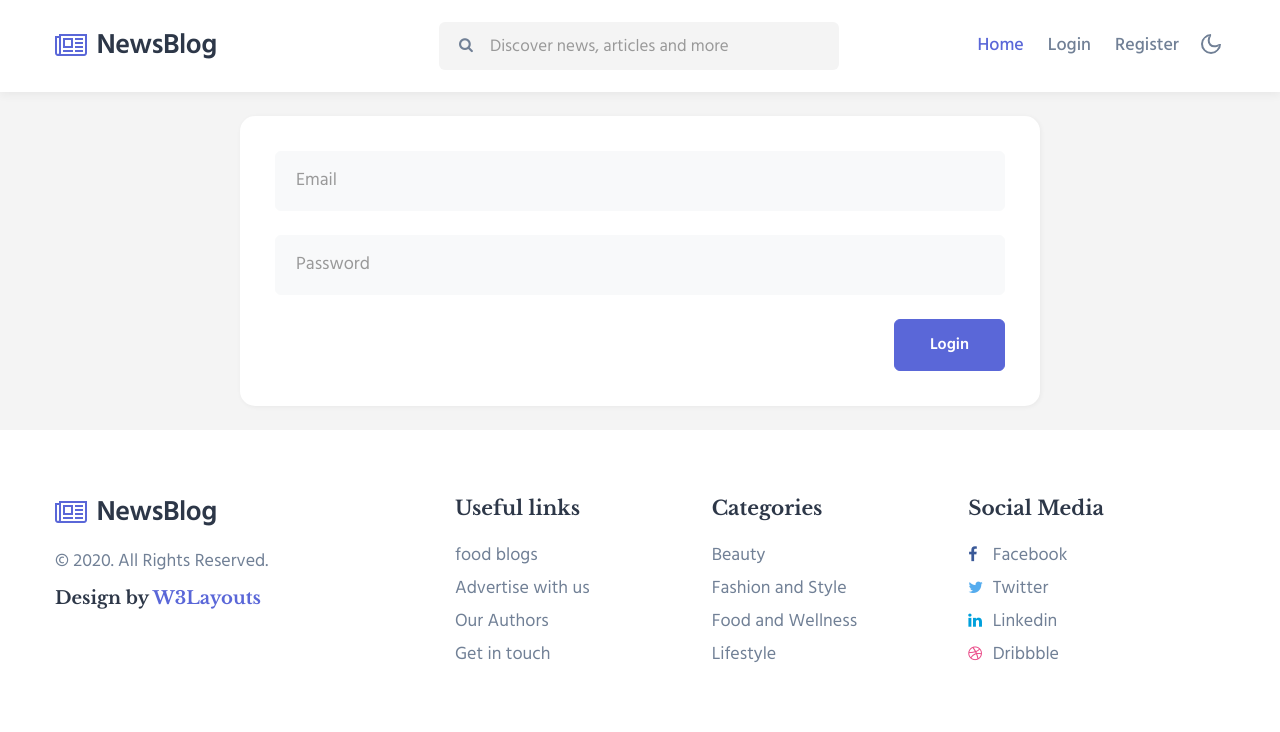
After one commit to devvlopar/Mrutika_Project, a Django app: page /login/ in a window 1280 px wide. The commit adds this page. Shown: the top 732 px of the page. Run offline with Django 4.2, Linux system fonts and the light colour scheme; some libraries are stand-ins or nearby versions.

Commit message:
login & register completed

```diff
--- a/myapp/models.py
+++ b/myapp/models.py
@@ -6,3 +6,6 @@ class User(models.Model):
     full_name = models.CharField(max_length=100)
     email = models.EmailField(unique=True)
     password = models.CharField(max_length=150)
+
+    def __str__(self):
+        return self.email
--- a/myapp/templates/base.html
+++ b/myapp/templates/base.html
@@ -51,12 +51,27 @@
 					<li class="nav-item active">
 						<a class="nav-link" href="{% url 'index' %}">Home</a>
 					</li>
+
+          {% if userdata %}
+
+          <li class="nav-item @@contact__active">
+						<a class="nav-link" href="">{{userdata.full_name}}</a>
+					</li>
 					<li class="nav-item @@contact__active">
-						<a class="nav-link" href="{% url 'contact' %}">Contact</a>
+						<a class="nav-link" href="{% url 'logout' %}">Logout</a>
 					</li>
-                    <li class="nav-item @@contact__active">
+
+          {% else %}
+
+          <li class="nav-item @@contact__active">
+						<a class="nav-link" href="{% url 'login' %}">Login</a>
+					</li>
+          <li class="nav-item @@contact__active">
 						<a class="nav-link" href="{% url 'register' %}">Register</a>
 					</li>
+
+          {% endif %}
+
 				</ul>
 			</div>
 			<!-- toggle switch for light and dark theme -->
--- /dev/null
+++ b/myapp/templates/login.html
@@ -0,0 +1,33 @@
+{% extends 'base.html' %}
+{% load static %}
+
+{% block content %}
+<br>
+<div class="col-lg-12 form-inner-cont">
+    <form action="{% url 'login' %}" method="post" class="signin-form">
+        {{msg}}
+        {% csrf_token %}
+        <!-- <div class="form-grids"> -->
+
+
+            <div class="form-input">
+                <input type="email" name="email" id="w3lSubject" placeholder="Email"
+                    required />
+            </div>
+            <br>
+
+            <div class="form-input">
+                <input type="password" name="passwd" id="w3lSender" placeholder="Password"
+                    required />
+            </div>
+        <br>
+
+
+
+        <div class="text-right">
+            <button class="btn btn-style btn-primary">Login</button>
+        </div>
+    </form>
+</div>
+<br>
+{% endblock %}
--- a/myapp/urls.py
+++ b/myapp/urls.py
@@ -9,6 +9,12 @@ urlpatterns = [
     path('fashion/', fashion, name = 'fashion'),
     path('register/', register, name = 'register'),
     path('create_user/', create_user, name = 'create_user'),
+    path('otp/', otp, name = 'otp'),
+    path('login/', login, name = 'login'),
+    path('logout/', logout, name = 'logout'),
+
+
+
 
 
 
--- a/myapp/views.py
+++ b/myapp/views.py
@@ -1,7 +1,9 @@
-from django.shortcuts import render
+from django.shortcuts import render, redirect
 from django.http import HttpResponse
 from .models import *
 from django.core.mail import send_mail
+import random
+from django.conf import settings
 # Create your views here.
 
 def fun1(request):
@@ -9,7 +11,11 @@ def fun1(request):
     return HttpResponse('hello') # ye string browser pe show karega
 
 def index(request):
-    return render(request, 'index.html')
+    try:
+        u1 = User.objects.get(email = request.session['email'])
+        return render(request, 'index.html', {'userdata': u1})
+    except:
+        return render(request, 'index.html')
 
 
 def beauty(request):
@@ -26,8 +32,8 @@ def fashion(request):
 
 
 def register(request):
-    # rlsqtqmvajrwjrkn
-    # mrutika96@gmail.com
+    #
+    #
     return render(request, 'register.html')
 
 
@@ -39,15 +45,61 @@ def create_user(request):
     except:
         #error aaya matalab email new hai
         if request.POST['passwd'] == request.POST['cpasswd']:
-            # send_mail()
-            User.objects.create(
-                full_name = request.POST['fname'],
-                email = request.POST['email'],
-                password = request.POST['passwd']
-            )
-            return render(request, 'register.html', {'msg': 'successfully created!!'})
+            global c_otp
+            c_otp = random.randint(1000, 9999)
+
+            s = 'Welcome To Blog Website'
+            m = f"Your OTP is {c_otp}"
+            f_e = settings.EMAIL_HOST_USER
+            r_l = [request.POST['email']]
+            send_mail(s, m, f_e, r_l)
+            global user_info
+            user_info = [request.POST['fname'],
+                         request.POST['email'],
+                         request.POST['passwd']]
+
+            return render(request, 'otp.html')
+            # User.objects.create(
+            #     full_name = request.POST['fname'],
+            #     email = request.POST['email'],
+            #     password = request.POST['passwd']
+            # )
+            # return render(request, 'register.html', {'msg': 'successfully created!!'})
         else:
             return render(request, 'register.html', {'msg': 'Passwords Do not Match'})
 
     #
     # request.POST['fname']
+
+
+
+def otp(request):
+    if c_otp == int(request.POST['u_otp']):
+        User.objects.create(
+            full_name = user_info[0],
+            email = user_info[1],
+            password = user_info[2]
+        )
+        return render(request, 'register.html', {'msg': 'successfully created'})
+    else:
+        return render(request, 'otp.html', {'msg': 'Invalid OTP'})
+
+
+def login(request):
+    if request.method == 'GET':
+        return render(request, 'login.html')
+    else:
+        try:
+            u1 = User.objects.get(email = request.POST['email'])
+            if request.POST['passwd'] == u1.password:
+                request.session['email'] = request.POST['email'] #iss line pe login ho gaya
+                return redirect('index')
+            else:
+                return render(request, 'login.html', {'msg': 'Password is wrong'})
+        except:
+            return render(request, 'login.html', {'msg': 'Email Does Not Exist'})
+
+
+def logout(request):
+    del request.session['email']
+    return redirect('index')
```
Also changed, not shown: myapp/templates/otp.html (added, +25 -0 lines), mysite/settings.py (+7 -0 lines), db.sqlite3.
